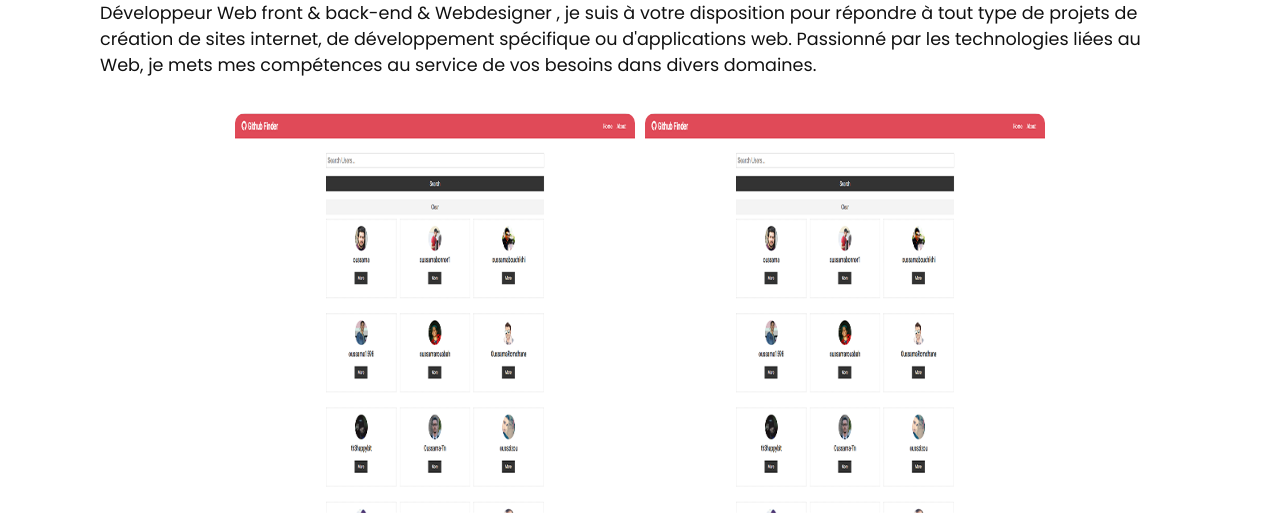
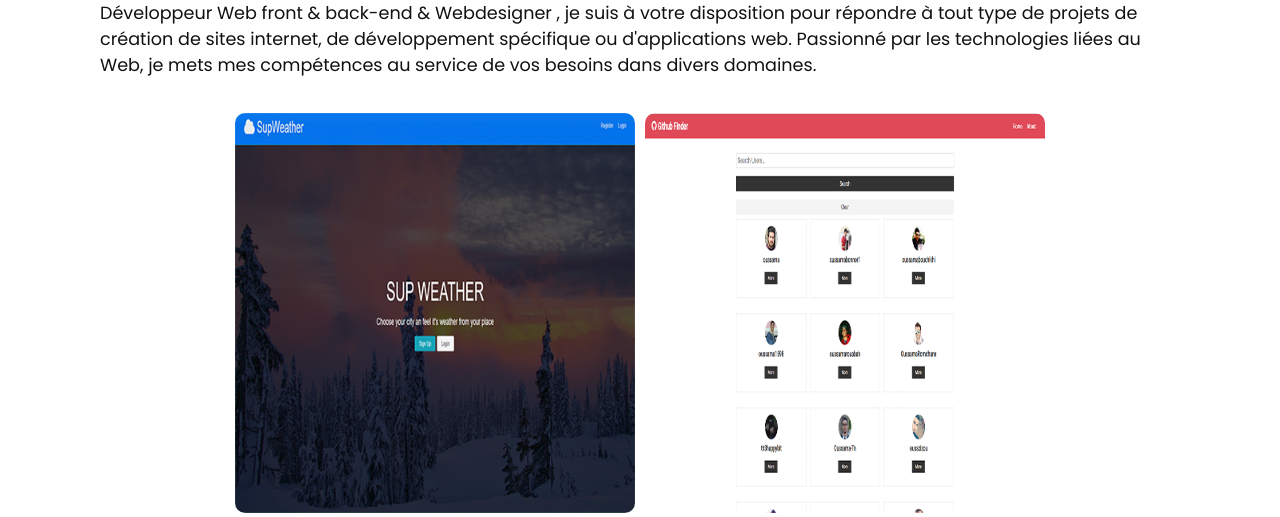
Before and after one commit to OussamaBenramdane/Portfolio, a website: page dist/work.html in a window 1280 px wide. Shown: the part 225-742 px from the top of the page. Drawn offline with Linux system fonts and the light colour scheme.

Commit message:
Update deploy 5

```diff
--- a/dist/work.html
+++ b/dist/work.html
@@ -50,7 +50,7 @@
       </div>
       <div class="portfolio">
         <div class="item">
-          <img src="images/Finder.PNG" alt="" />
+          <img src="images/meteo.png" alt="" />
           <div class="action">
             <a
               href="https://sup-weather.herokuapp.com/"
```
